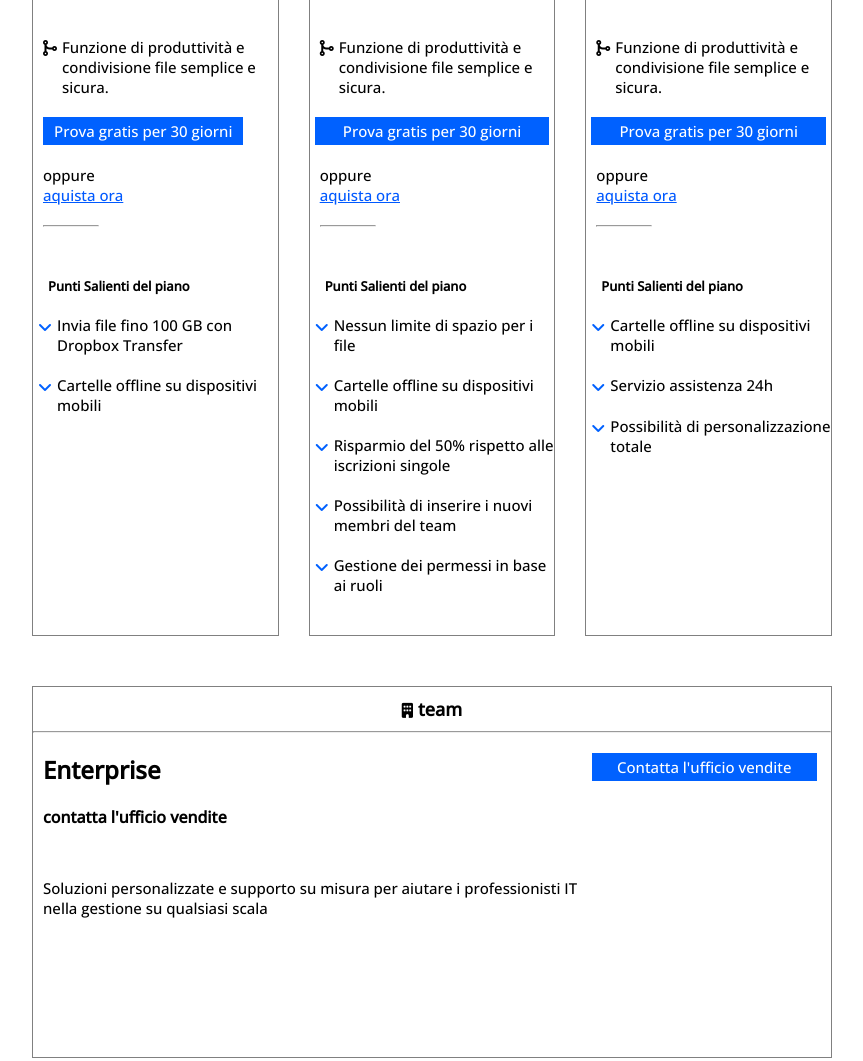
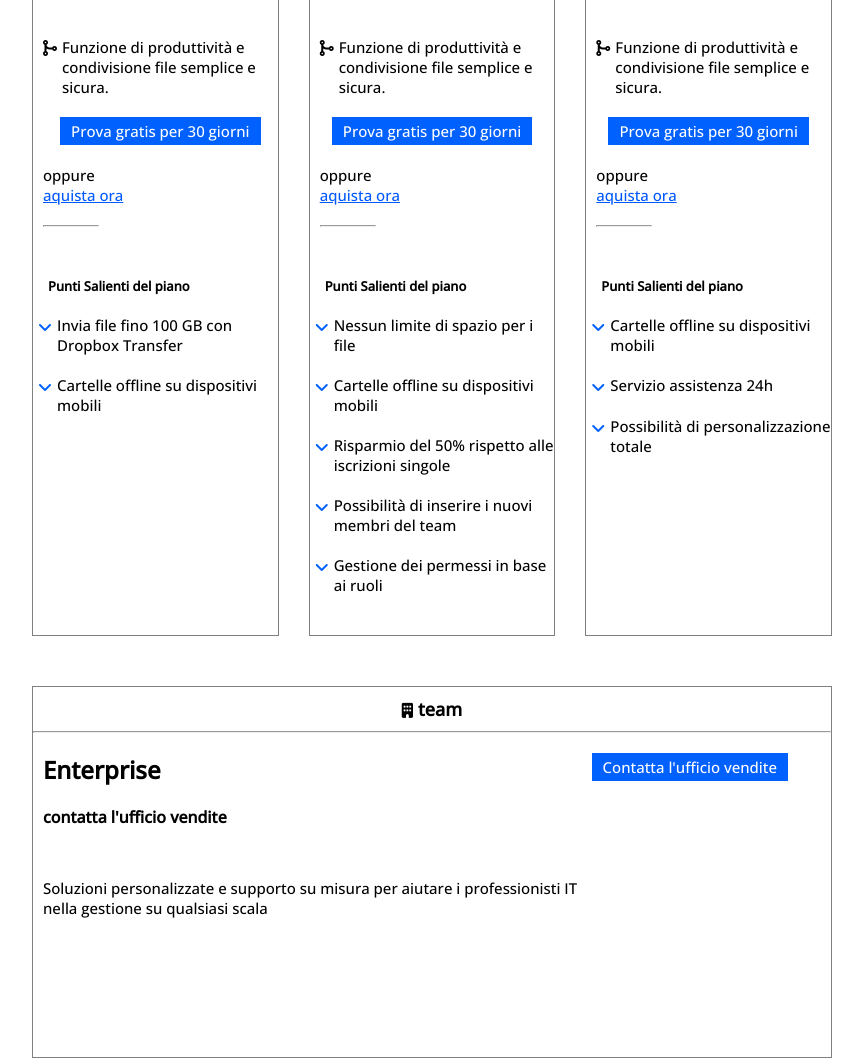
Before and after one commit to FrancescaPicoco/htmlcss-dropbox, a plain HTML site: page index.html in a window 1280 px wide. Shown: the part 1111-2172 px from the top of the page, without its empty margins (208-1071 px from the left). Drawn offline with nearby package versions, Linux system fonts and the light colour scheme.

Commit message:
btn in-block

```diff
--- a/css/style.css
+++ b/css/style.css
@@ -202,7 +202,6 @@ main{
 }
 .quest:hover + .quest-angle{
     transform: rotate(180deg);
-
     padding-top: 25px;
     padding-right: 5px;
 }
--- a/index.html
+++ b/index.html
@@ -24,7 +24,7 @@
                 <a href="#" class="mr-15 support h-3 pt-06">Supporto</a>
                 <a href="#" class="mr-15 office h-3 pt-06">Contatta l'ufficio vendite</a>
                 <a href="#" class="mr-15 login h-3 pt-06">Accedi</a>
-                <a href="#" class="mr-15 btn">Inizia</a>
+                <a href="#" class="mr-15 btn d-inbl">Inizia</a>
             </div>
     </header>
                  <!--Fine Header-->
@@ -37,7 +37,7 @@
                 <div class="jumb-cont d-flex">
                     <div class="lft-jumb-sd">
                         <p class="ptb-20">Finalmente tutti i tuoi strumenti, contenuti e collaboratori sono accesibili dallo stesso posto. Dropbox Business è più di uno spazio di archiviazione sicuro: è un modo intelligente e integrato per ottimizzare il flusso di lavoro esistente.</p>
-                        <a href="#" class="btn mtb-20 start">Inizia la tua prova gratuita</a>
+                        <a href="#" class="btn mtb-20 start d-inbl">Inizia la tua prova gratuita</a>
                         <a href="#" class="ptb-20">Annulla in qualsiasi momento</a>
                         <i class="fa-solid fa-arrow-down freccia pt-06 pb-10"></i>
                     </div>
@@ -84,7 +84,10 @@
                             <div class="txt-icn ptb-20 pr-5"><p class="fs-15">Funzione di produttività e condivisione file semplice e sicura.</p></div>
                         </div>
 
-                        <a href="#" class="btn ml-10 mr-5 fs-15 txt-alg d-inbl">Prova gratis per 30 giorni</a>
+                        <div class="d-flex jcont-cent">
+                        <a href="#" class="btn ml-10 fs-15 txt-alg d-inbl">Prova gratis per 30 giorni</a>
+                        </div>
+
                         <p class="ptb-20 ml-10 fs-15">oppure <a href="#" class="buynow fs-15">aquista ora</a></p>
                         <hr class="hr-small mb-20 ml-10 w3">
                         <h4 class="pt-30 pb-20 pl-15 fs-13"><strong>Punti Salienti del piano</strong></h4>
@@ -121,7 +124,9 @@
                             <div class="txt-icn ptb-20 pr-5"><p class="fs-15">Funzione di produttività e condivisione file semplice e sicura.</p></div>
                         </div>
 
-                        <a href="#" class="btn ml-5 mr-5 fs-15 txt-alg">Prova gratis per 30 giorni</a>
+                        <div class="d-flex jcont-cent">
+                            <a href="#" class="btn fs-15 txt-alg d-inbl">Prova gratis per 30 giorni</a>
+                        </div>
                         <p class="ptb-20 ml-10 fs-15">oppure <a href="#" class="buynow fs-15">aquista ora</a></p>
                         <hr class="hr-small mb-20 ml-10 w3">
                         <h4 class="pt-30 pb-20 pl-15 fs-13"><strong>Punti Salienti del piano</strong></h4>
@@ -170,7 +175,10 @@
                             <div class="txt-icn ptb-20 pr-5"><p class="fs-15">Funzione di produttività e condivisione file semplice e sicura.</p></div>
                         </div>
 
-                        <a href="#" class="btn ml-5 mr-5 fs-15 txt-alg">Prova gratis per 30 giorni</a>
+                        <div class="d-flex jcont-cent">
+                             <a href="#" class="btn fs-15 txt-alg d-inbl">Prova gratis per 30 giorni</a>
+                        </div>
+
                         <p class="ptb-20 ml-10 fs-15">oppure <a href="#" class="buynow fs-15">aquista ora</a></p>
                         <hr class="hr-small mb-20 ml-10 w3">
                         <h4 class="pt-30 pb-20 pl-15 fs-13"><strong>Punti Salienti del piano</strong></h4>
@@ -198,7 +206,7 @@
                             <p class="pt-50 pb-10 fs-15">Soluzioni personalizzate e supporto su misura per aiutare i professionisti IT nella gestione su qualsiasi scala</p>
                         </div>
                         <div class="enter-rgt">
-                            <a href="#" class="btn fs-15 mt-20 mr-15 txt-alg">Contatta l'ufficio vendite</a>
+                            <a href="#" class="btn fs-15 mt-20 mr-15 txt-alg d-inbl">Contatta l'ufficio vendite</a>
                         </div>
                     </div>
                 </div>
@@ -359,7 +367,7 @@
                     <h2 class="f-brow">Porta Dropbox Business nella tua azienda.</h2>
                 </div>
                 <div class="testo-rgt d-flex jcont-cent alg-items">
-                    <a href="#" class="btn-white plr-10 ptb-5">Inizia la tua prova gratuita</a>
+                    <a href="#" class="btn-white plr-10 ptb-5 d-inbl">Inizia la tua prova gratuita</a>
                 </div>
             </div>
         </section>
@@ -369,14 +377,13 @@
               <h2 class="pt-50 pb-20 txt-w3">Domande Frequenti</h2>
               <hr class="">
               <div class="quest d-flex jcont-betw">
-                <i class="fa-solid fa-angle-down f-black pr-5 pt-25 quest-angle"></i>
                 <div class="foot-txt">
                      <p class="wei-bold ptb-20 fs-15 txt-w2">Lorem ipsum, dolor sit amet consectetur adipisicing elit.</p>
                      <p class="pt-20 hide txt-w2 fs-13">Lorem ipsum dolor sit amet consectetur adipisicing elit. Delectus fuga labore voluptatem molestias aliquid quisquam, harum, est quasi veritatis ipsam eos adipisci asperiores modi iure! Quibusdam voluptates dolorem exercitationem nulla!
                      Possimus mollitia sapiente nesciunt, explicabo molestias reiciendis incidunt ipsam quasi voluptatibus voluptatum voluptates accusantium eligendi unde modi rerum inventore soluta distinctio. Ea molestiae iusto sint nulla optio, tempora nisi nobis!
                      Repudiandae, esse. Explicabo rerum tempore quo ratione, voluptate sequi qui porro veniam a quibusdam voluptatum laborum repellat vel aliquid necessitatibus sed! Velit repudiandae nemo odit eaque nesciunt officia quia epudiandae odio at a sint, fugiat debitis. Illum cumque dolorem ipsa distinctio delectus repellendus ea voluptatibus! Tempora.</p>
                 </div>
-
+                <i class="fa-solid fa-angle-down f-black pr-5 pt-25 quest-angle"></i>
               </div>
               <hr>
               <div class="quest d-flex jcont-betw">
```
